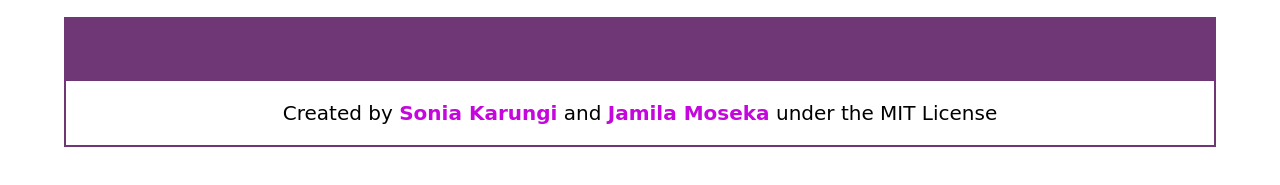
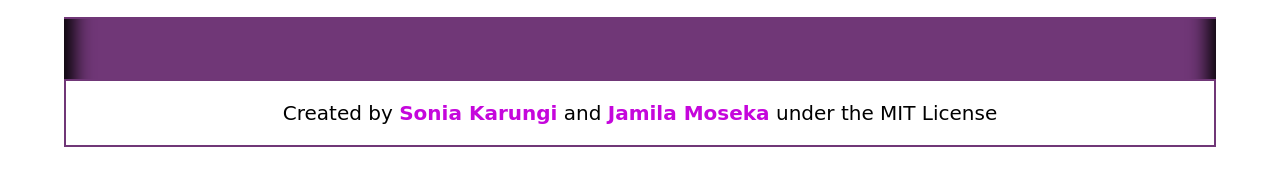
Before and after one commit to jmoseka/Meals-A-Day, a website built with webpack: page src/index.html in a window 1280 px wide. Shown: the part 87-272 px from the top of the page. Built offline with nearby package versions, Linux system fonts and the light colour scheme; no server answers; a web font is replaced by a local one.

Commit message:
Update style.css

```diff
--- a/src/style.css
+++ b/src/style.css
@@ -12,6 +12,7 @@
   width: 90%;
   max-height: 800px;
   background: #703777;
+  box-shadow: inset 1px 1px 20px 9px black;
   overflow: scroll;
 }
 
```
